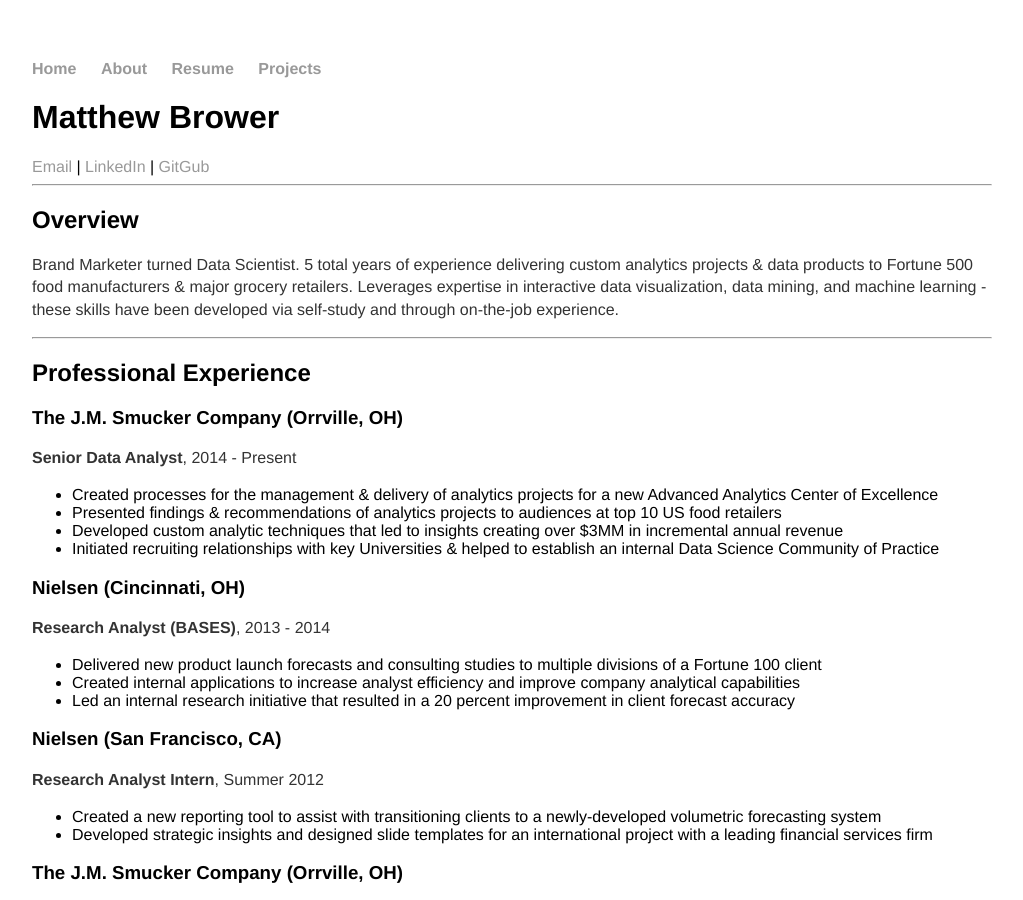
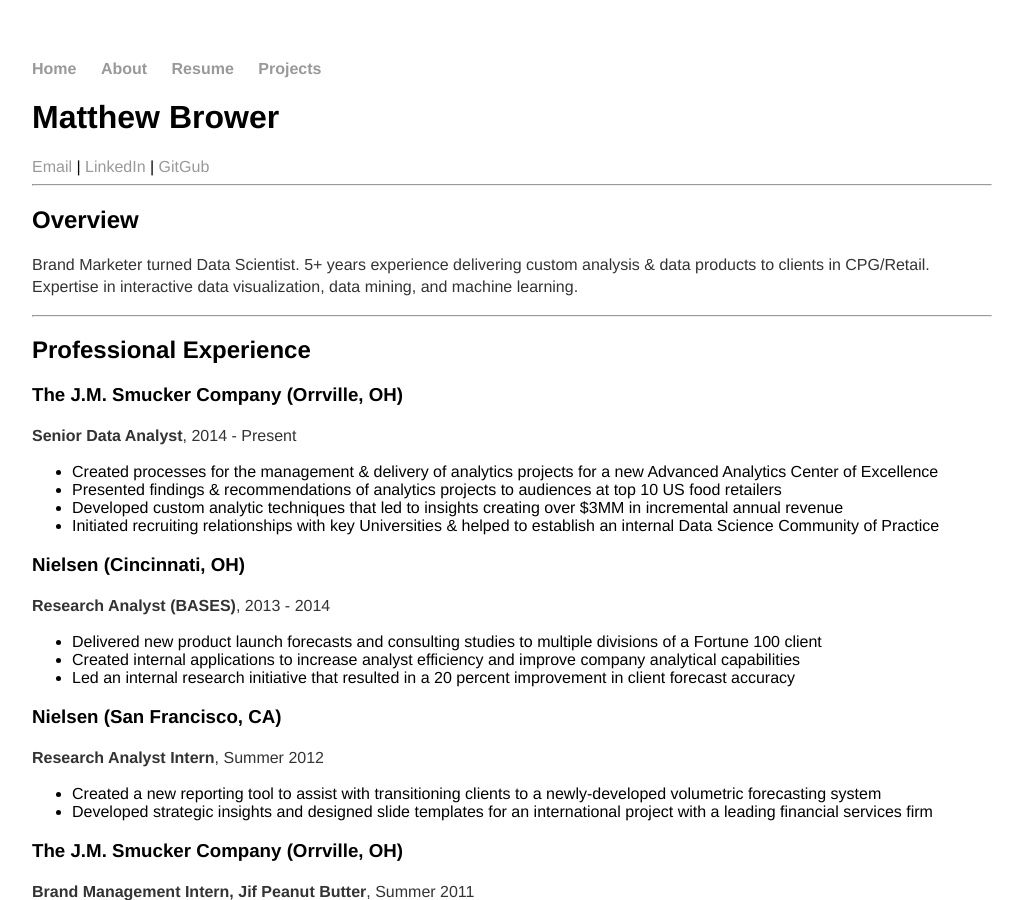
Before and after one commit to MatthewBrower/matthewbrower.github.io, a Jekyll site: the page built from resume/index.md, in a window 1280 px wide and 900 px high. Shown: the whole window, without its empty margins (128-1151 px from the left). Built offline with Jekyll 4.4.1, drawn with Linux system fonts in a browser that asks for light colours.

Commit message:
Resume content changes

```diff
--- a/resume/index.md
+++ b/resume/index.md
@@ -13,7 +13,7 @@
 ---
 
 ## Overview
-Brand Marketer turned Data Scientist.  5 total years of experience delivering custom analytics projects & data products to Fortune 500 food manufacturers & major grocery retailers.  Leverages expertise in interactive data visualization, data mining, and machine learning - these skills have been developed via self-study and through on-the-job experience.
+Brand Marketer turned Data Scientist.  5+ years experience delivering custom analysis & data products to clients in CPG/Retail.  Expertise in interactive data visualization, data mining, and machine learning.
 
 ***
 
```
